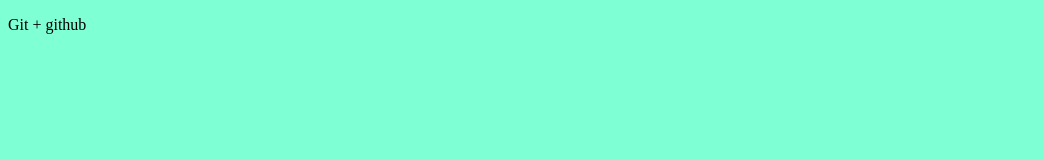
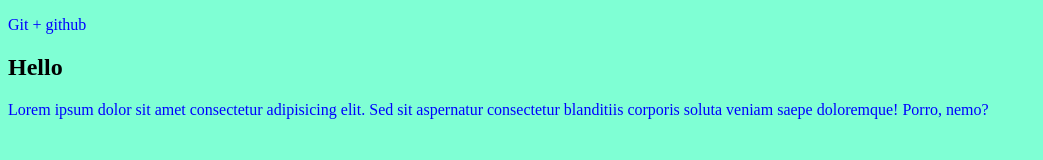
Before and after one commit to ohrimovich/gittest, a plain HTML site: page index.html in a window 1280 px wide. Shown: the whole page, without its empty margins (0-1043 px from the left). Drawn offline with Linux system fonts and the light colour scheme.

Commit message:
Превые изминения

```diff
--- a/css/index.css
+++ b/css/index.css
@@ -1,3 +1,6 @@
 body {
     background-color: aquamarine;
 }
+p {
+    color: blue;
+}
--- a/index.html
+++ b/index.html
@@ -8,5 +8,7 @@
 </head>
 <body>
     <p>Git + github</p>
+    <h2>Hello</h2>
+    <p>Lorem ipsum dolor sit amet consectetur adipisicing elit. Sed sit aspernatur consectetur blanditiis corporis soluta veniam saepe doloremque! Porro, nemo?</p>
 </body>
 </html>
```
